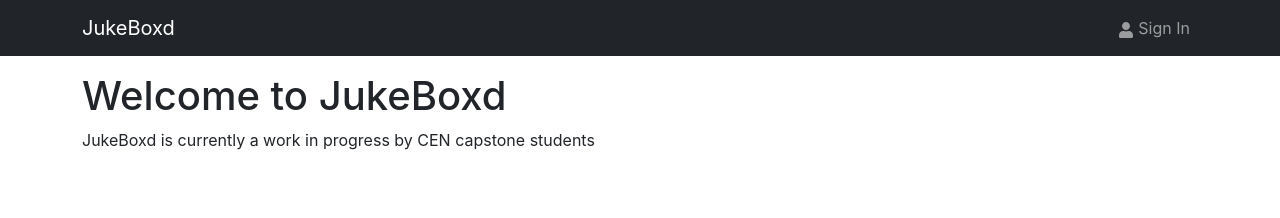
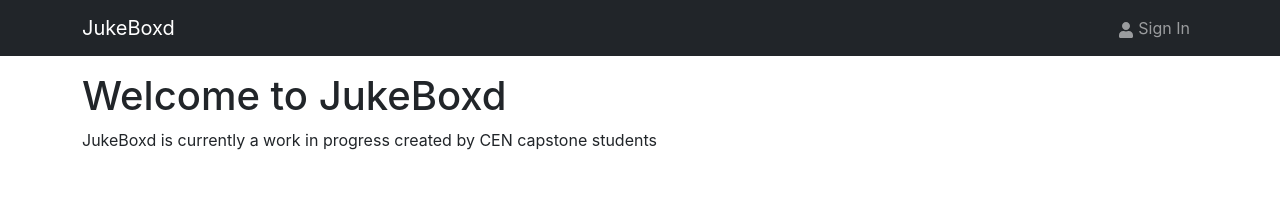
Before and after one commit to jholl1886/CEN-Capstone, a React (Create React App) app in the folder frontend/: page / in a window 1280 px wide. Shown: the top 218 px of the page. Built offline with nearby package versions, Linux system fonts and the light colour scheme.

Commit message:
Added css

```diff
--- /dev/null
+++ b/frontend/src/App.css
@@ -0,0 +1,9 @@
+.heading {
+    color: #0066cc;   /* Change to your desired text color */
+    font-family: 'Arial, sans-serif';  /* Change to your desired font family */
+  }
+
+  .bodyText {
+    color: #333;  /* Change to your desired text color */
+    font-family: 'Comic Sans MS';  /* Change to your desired font family */
+  }
--- a/frontend/src/App.js
+++ b/frontend/src/App.js
@@ -1,7 +1,7 @@
 import React from 'react'
 import Header from './components/Header';
 import { Container } from 'react-bootstrap';
-
+import './App.css';  // Import your CSS file
 
 const App = () => {
   return (
@@ -10,7 +10,7 @@ const App = () => {
     <main className ="py-3">
       <Container>
     <h1>Welcome to JukeBoxd</h1>
-    <p>JukeBoxd is currently a work in progress by CEN capstone students</p>
+    <p>JukeBoxd is currently a work in progress created by CEN capstone students</p>
         </Container>
       </main>
     </>
```
